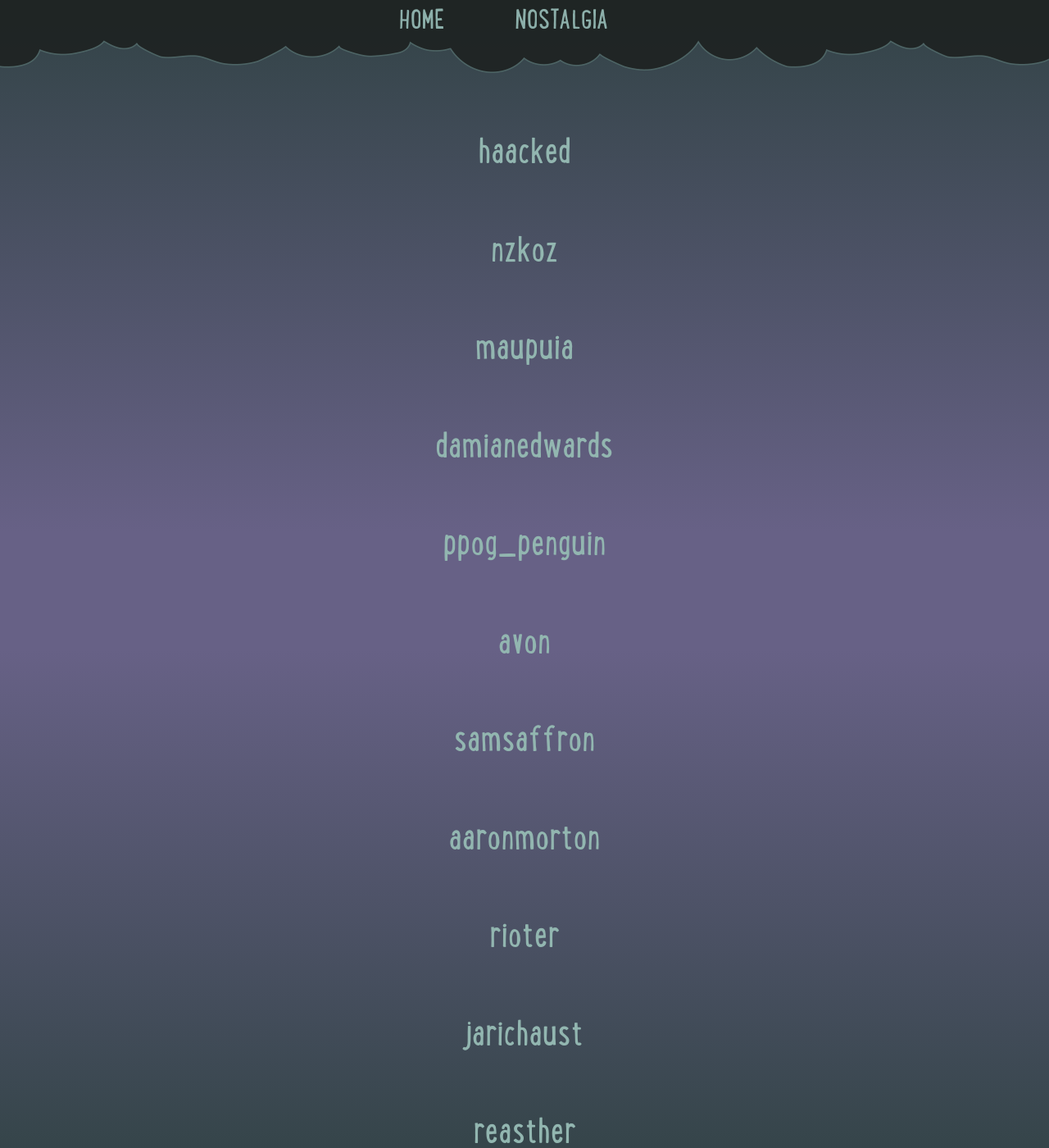
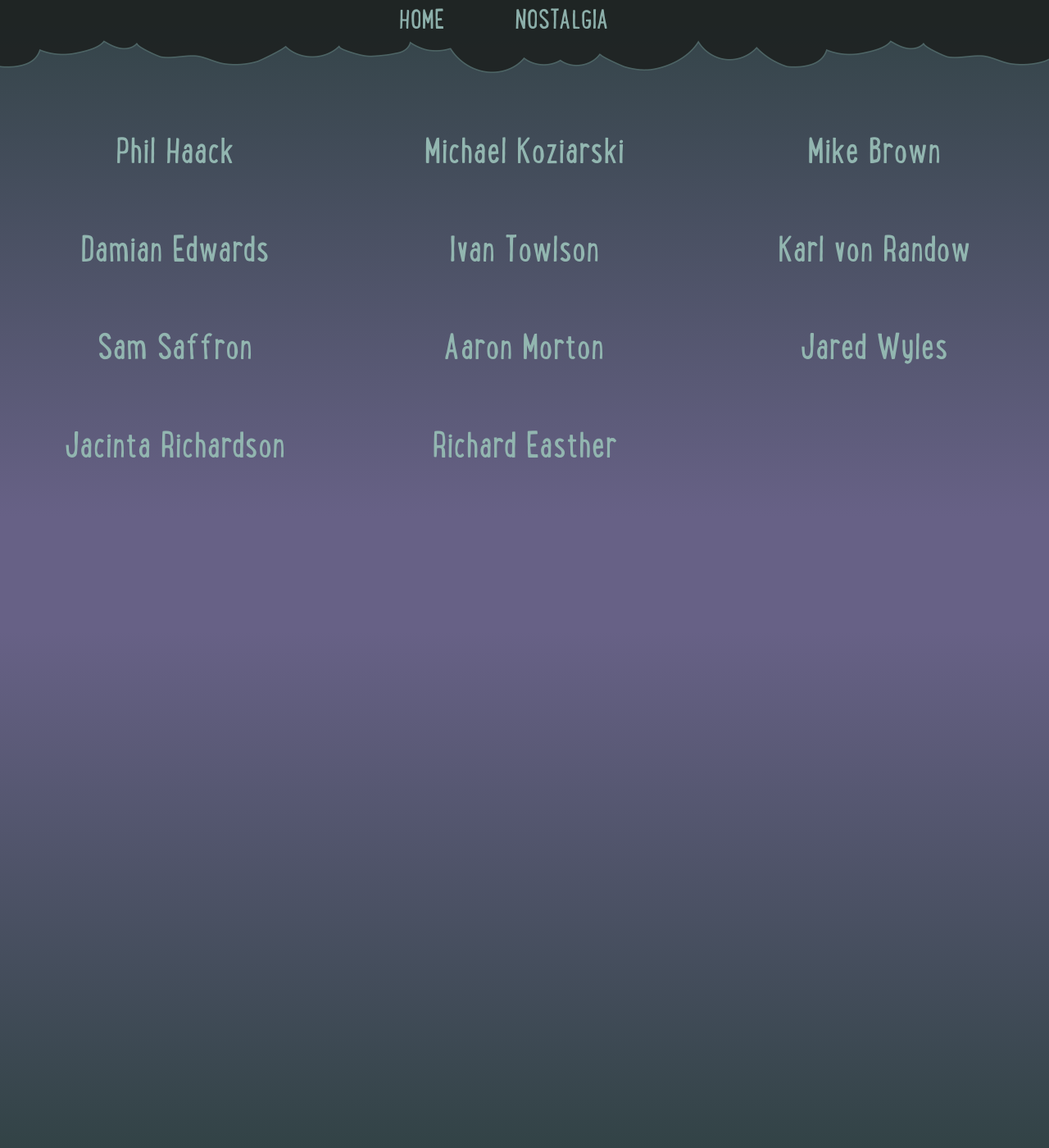
Before and after one commit to mightymuke/codemania.github.io, a Jekyll site: the page built from 2012/index.md, in a window 1280 px wide and 1400 px high. Shown: the whole window at 82% size. Built offline with Jekyll 4.4.1, drawn with Linux system fonts in a browser that asks for light colours; nearby versions of some CDN libraries; some web fonts are replaced.

Commit message:
3 names wide - show names, not twitter handles

```diff
--- a/2012/index.md
+++ b/2012/index.md
@@ -2,5 +2,15 @@
 layout: speakerList
 title: Codemania 2012 - Where it all began
 year: 2012
-speakers: [haacked, nzkoz, maupuia, damianedwards, ppog_penguin, avon, samsaffron, aaronmorton, rioter, jarichaust, reasther]
+speakers: [ { name: 'Phil Haack', twitter: haacked },
+	{ name: 'Michael Koziarski', twitter: nzkoz },
+	{ name: 'Mike Brown', twitter: maupuia },
+	{ name: 'Damian Edwards', twitter: damianedwards },
+	{ name: 'Ivan Towlson', twitter: ppog_penguin },
+	{ name: 'Karl von Randow', twitter: avon },
+	{ name: 'Sam Saffron', twitter: samsaffron },
+	{ name: 'Aaron Morton', twitter: aaronmorton },
+	{ name: 'Jared Wyles', twitter: rioter },
+	{ name: 'Jacinta Richardson', twitter: jarichaust },
+	{ name: 'Richard Easther', twitter: reasther }]
 ---
--- a/_layouts/speakerList.html
+++ b/_layouts/speakerList.html
@@ -5,9 +5,9 @@ layout: default
 <div class="pure-g">
 
 	{% for speaker in page.speakers %}
-	<div class="pure-u-1-1">
-		<a href="/{{page.year}}/{{speaker}}.html">
-			<h1 class="center lunchBox large">{{speaker}}</h1>
+	<div class="pure-u-1-3">
+		<a href="/{{ page.year }}/{{ speaker.twitter }}.html">
+			<h1 class="center lunchBox large">{{ speaker.name }}</h1>
 		</a>
 	</div>
 	{% endfor %}
```
